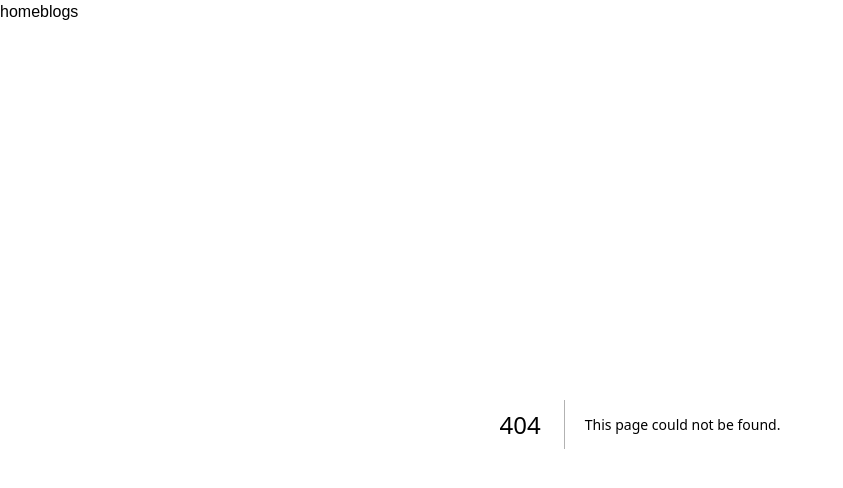
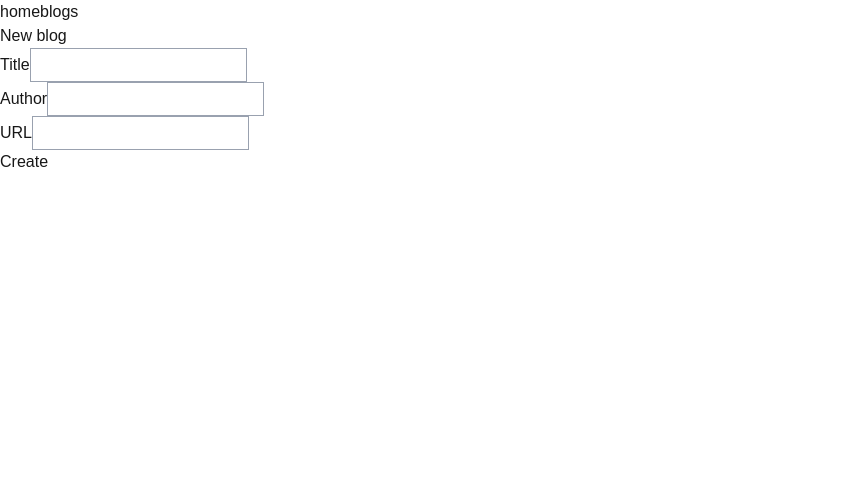
Before and after one commit to carbsi/fullstckopen-nextjs, a Next.js app in the folder bloglist-app/: page /blogs/new in a window 1280 px wide. Before the commit this address had no page. Shown: the top 488 px of the page, without its empty margins (0-843 px from the left). Built offline with nearby package versions, Linux system fonts and the light colour scheme.

Commit message:
exerc_2 bloglist -app

```diff
--- /dev/null
+++ b/bloglist-app/app/actions/blogs.ts
@@ -0,0 +1,25 @@
+"use server";
+
+import { blogs } from "../lib/blogs";
+import { redirect } from "next/navigation";
+import { revalidatePath } from "next/cache";
+
+export async function createBlog(formData: FormData) {
+  const title = formData.get("title") as string;
+  const author = formData.get("author") as string;
+  const url = formData.get("url") as string;
+
+  const newBlog = {
+    id: String(blogs.length + 1),
+    title,
+    author,
+    url,
+    likes: 0,
+  };
+
+  blogs.push(newBlog);
+
+  revalidatePath("/blogs");
+
+  redirect("/blogs");
+}
--- /dev/null
+++ b/bloglist-app/app/blogs/new/page.tsx
@@ -0,0 +1,43 @@
+import { createBlog } from "../../actions/blogs";
+
+export default function NewBlogPage() {
+  return (
+    <div>
+      <h1>New blog</h1>
+
+      <form action={createBlog}>
+        <div>
+          <label htmlFor="title">Title</label>
+          <input
+            id="title"
+            name="title"
+            type="text"
+            className="border border-gray-400 p-1"
+          />
+        </div>
+
+        <div>
+          <label htmlFor="author">Author</label>
+          <input
+            id="author"
+            name="author"
+            type="text"
+            className="border border-gray-400 p-1"
+          />
+        </div>
+
+        <div>
+          <label htmlFor="url">URL</label>
+          <input
+            id="url"
+            name="url"
+            type="text"
+            className="border border-gray-400 p-1"
+          />
+        </div>
+
+        <button type="submit">Create</button>
+      </form>
+    </div>
+  );
+}
--- a/bloglist-app/app/blogs/page.tsx
+++ b/bloglist-app/app/blogs/page.tsx
@@ -1,19 +1,4 @@
-const blogs = [
-  {
-    id: "1",
-    title: "title",
-    author: "Jackie Chan",
-    url: "https://jackie.com",
-    likes: 7,
-  },
-  {
-    id: "2",
-    title: "Go To Statement Considered Harmful",
-    author: "Edsger W. Dijkstra",
-    url: "https://homepages.cwi.nl/~storm/teaching/reader/Dijkstra68.pdf",
-    likes: 5,
-  },
-];
+import { blogs } from "../lib/blogs";
 
 export default function BlogsPage() {
   return (
--- /dev/null
+++ b/bloglist-app/app/lib/blogs.ts
@@ -0,0 +1,16 @@
+export const blogs = [
+  {
+    id: "1",
+    title: "title",
+    author: "Jackie Chan",
+    url: "https://jackie.com",
+    likes: 7,
+  },
+  {
+    id: "2",
+    title: "Go To Statement Considered Harmful",
+    author: "Edsger W. Dijkstra",
+    url: "https://homepages.cwi.nl/~storm/teaching/reader/Dijkstra68.pdf",
+    likes: 5,
+  },
+];
```
